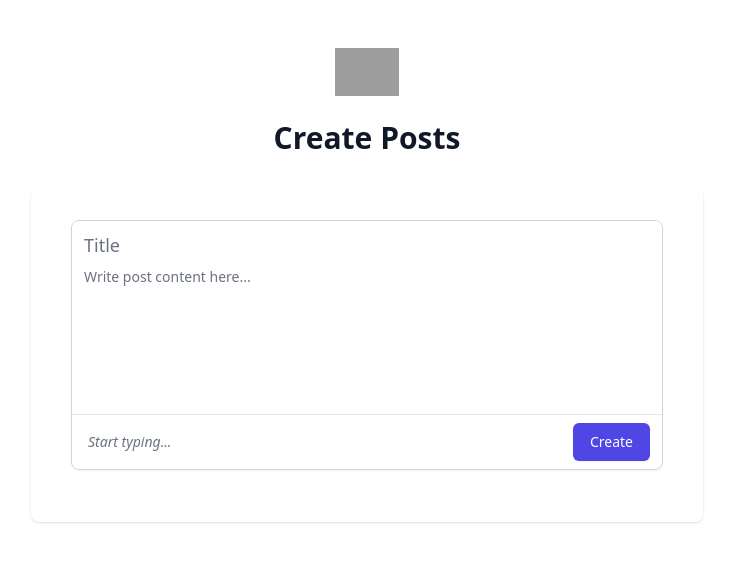
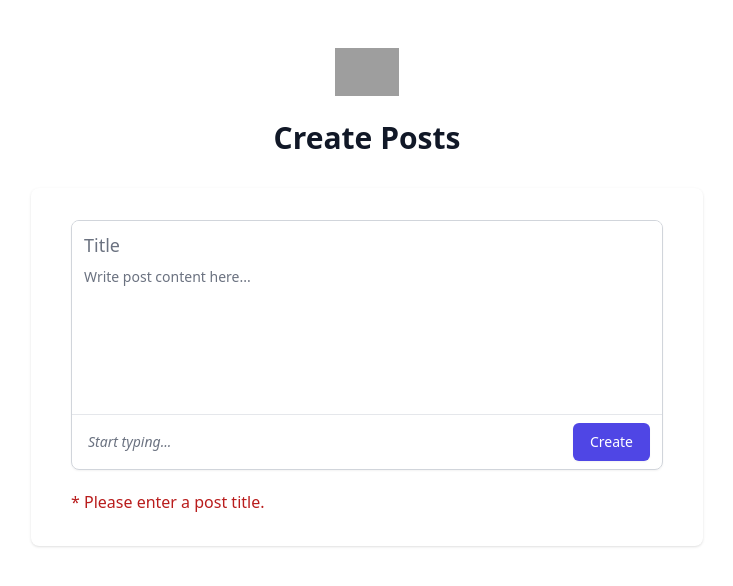
Before and after one commit to efuller/react-testing-tips, a React (Create React App) app: page / in a window 1280 px wide. Shown: the top 586 px of the page, without its empty margins (273-1006 px from the left). Built offline with nearby package versions, Linux system fonts and the light colour scheme; grey boxes are pictures that could not be loaded.

Commit message:
Add in an error for post title

```diff
--- a/src/components/CreatePost/index.jsx
+++ b/src/components/CreatePost/index.jsx
@@ -49,5 +49,6 @@ export const CreatePost = () => (
 				</div>
 			</div>
 		</div>
+		<div role="alert" className="text-red-700"><span>* Please enter a post title.</span></div>
 	</form>
 );
```
